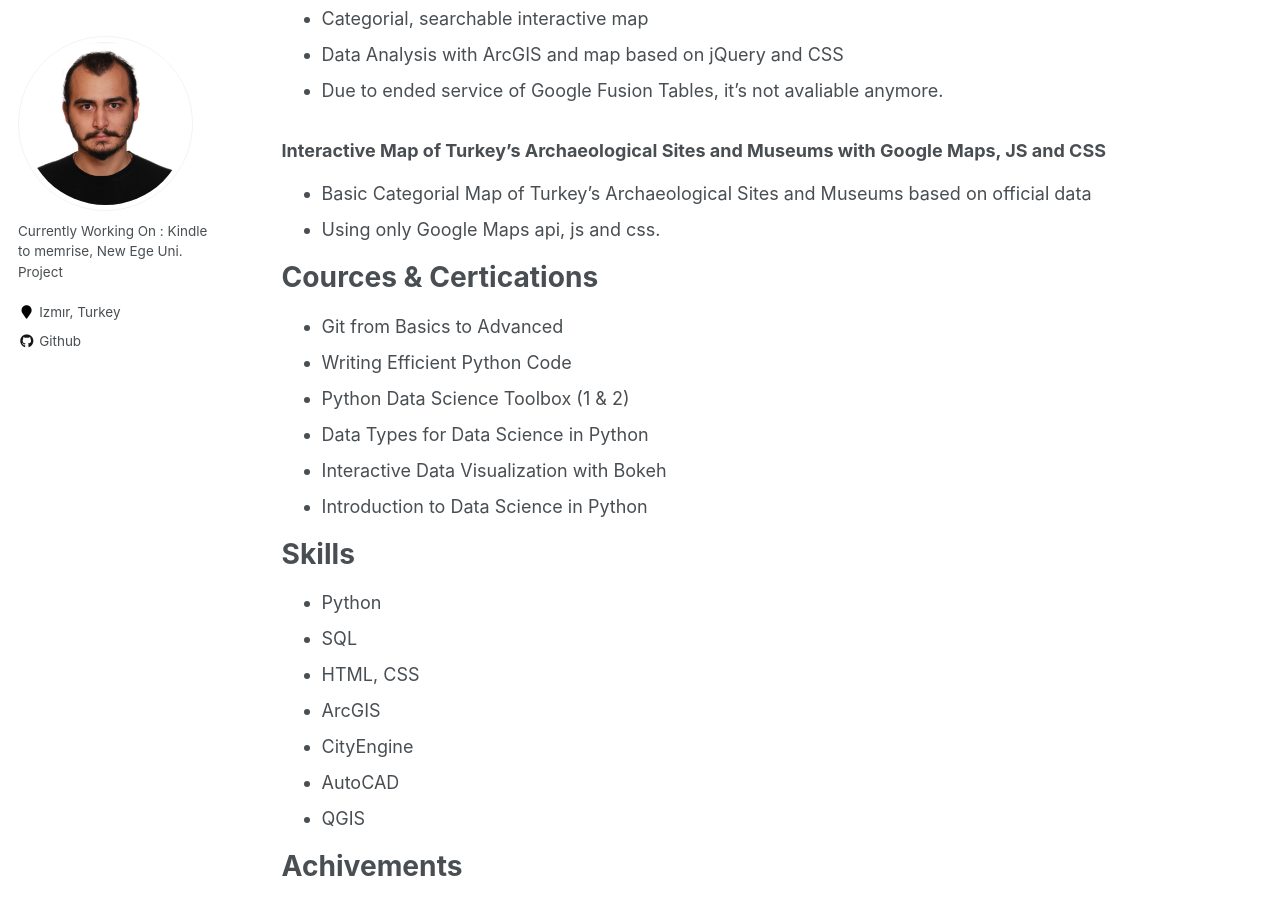
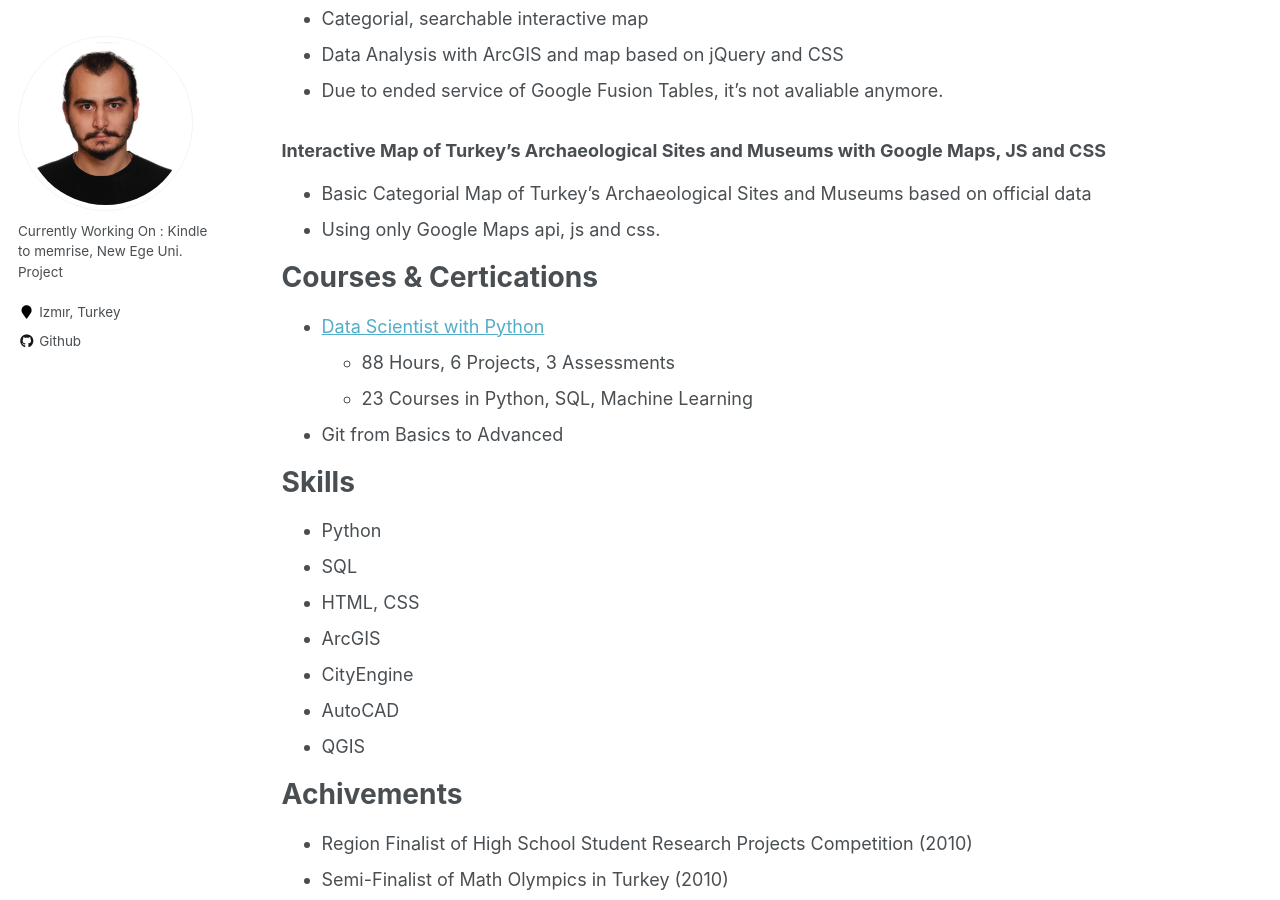
Before and after one commit to angelsdemos/kagankocdemir, a Jekyll site: the page built from _pages/cv.md, in a window 1280 px wide and 900 px high, scrolled down 1855 px. Built offline with Jekyll 4.4.1, drawn with Linux system fonts in a browser that asks for light colours.

Commit message:
Update cv.md

```diff
--- a/_pages/cv.md
+++ b/_pages/cv.md
@@ -66,14 +66,13 @@ Projects & Publications
   * Basic Categorial Map of Turkey's Archaeological Sites and Museums based on official data
   * Using only Google Maps api, js and css.
 
-Cources & Certications
+Courses & Certications
 ======
-*  Git from Basics to Advanced
-*  Writing Efficient Python Code
-*  Python Data Science Toolbox (1 & 2)
-*  Data Types for Data Science in Python
-*  Interactive Data Visualization with Bokeh
-*  Introduction to Data Science in Python
+- [Data Scientist with Python](https://www.datacamp.com/statement-of-accomplishment/track/4189799734aeaf3cade99dc6487bf4af56c0a751)
+    - 88 Hours, 6 Projects, 3 Assessments
+    - 23 Courses in Python, SQL, Machine Learning
+- Git from Basics to Advanced
+
 
 Skills
 ======
```
